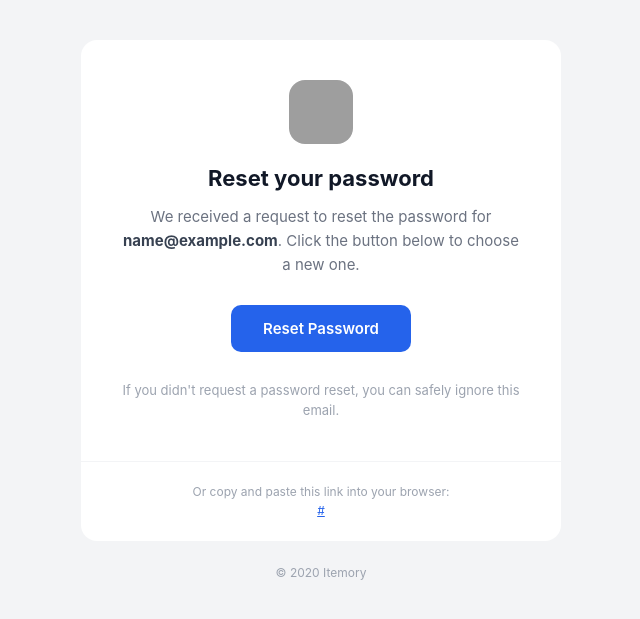
After one commit to jerryren527/itemory-api, a Django app: template app/templates/emails/reset_password.html in a window 1280 px wide. The commit adds this page. Shown: the top 619 px of the page, without its empty margins (319-959 px from the left). Run offline with Django 5.2, Linux system fonts and the light colour scheme; the template is opened without the code that fills it: most values are stand-ins (such as "Sample title", 1, 10 or a date in 2020); grey boxes are pictures that could not be loaded.

Commit message:
Send password reset email as HTML with inline logo
Also sets has_password=True after a successful reset (previously left
false for accounts that reset before ever setting one) and fixes
create_item/update_item treating an explicit quantity of 0 as falsy and
silently coercing it to 1.

```diff
--- /dev/null
+++ b/app/templates/emails/reset_password.html
@@ -0,0 +1,76 @@
+<!DOCTYPE html>
+<html lang="en">
+<head>
+<meta charset="UTF-8">
+<meta name="viewport" content="width=device-width, initial-scale=1.0">
+<meta http-equiv="X-UA-Compatible" content="IE=edge">
+<meta name="color-scheme" content="light">
+<meta name="supported-color-schemes" content="light">
+<title>Reset your password</title>
+</head>
+<body style="margin:0; padding:0; background-color:#f3f4f6; -webkit-text-size-adjust:100%; text-size-adjust:100%;">
+  <!-- Preheader text, hidden from view but shown in inbox previews -->
+  <div style="display:none; max-height:0; max-width:0; overflow:hidden; opacity:0; font-size:1px; line-height:1px; color:#f3f4f6;">
+    Reset your Itemory account password.
+  </div>
+
+  <table role="presentation" width="100%" cellpadding="0" cellspacing="0" border="0" style="background-color:#f3f4f6;">
+    <tr>
+      <td align="center" style="padding:40px 16px;">
+
+        <table role="presentation" width="480" cellpadding="0" cellspacing="0" border="0" style="width:480px; max-width:100%; background-color:#ffffff; border-radius:16px;">
+          <tr>
+            <td align="center" style="padding:40px 40px 20px 40px; font-family:-apple-system, BlinkMacSystemFont, 'Segoe UI', Roboto, Helvetica, Arial, sans-serif;">
+              <img src="cid:{{ logo_cid }}" width="64" height="64" alt="Itemory" style="display:block; border-radius:16px; width:64px; height:64px;">
+            </td>
+          </tr>
+          <tr>
+            <td align="center" style="padding:0 40px; font-family:-apple-system, BlinkMacSystemFont, 'Segoe UI', Roboto, Helvetica, Arial, sans-serif;">
+              <h1 style="margin:0 0 12px 0; font-size:22px; line-height:1.3; color:#111827; font-weight:700;">Reset your password</h1>
+              <p style="margin:0; font-size:15px; line-height:1.6; color:#6b7280;">
+                We received a request to reset the password for<br>
+                <strong style="color:#374151;">{{ user_email }}</strong>. Click the button below to choose a new one.
+              </p>
+            </td>
+          </tr>
+          <tr>
+            <td align="center" style="padding:28px 40px 8px 40px;">
+              <table role="presentation" cellpadding="0" cellspacing="0" border="0">
+                <tr>
+                  <td align="center" bgcolor="#2563eb" style="border-radius:10px;">
+                    <a href="{{ verification_url }}" target="_blank" style="display:inline-block; padding:14px 32px; font-family:-apple-system, BlinkMacSystemFont, 'Segoe UI', Roboto, Helvetica, Arial, sans-serif; font-size:15px; font-weight:600; color:#ffffff; text-decoration:none; border-radius:10px;">Reset Password</a>
+                  </td>
+                </tr>
+              </table>
+            </td>
+          </tr>
+          <tr>
+            <td align="center" style="padding:20px 40px 40px 40px; font-family:-apple-system, BlinkMacSystemFont, 'Segoe UI', Roboto, Helvetica, Arial, sans-serif;">
+              <p style="margin:0; font-size:13px; line-height:1.6; color:#9ca3af;">
+                If you didn't request a password reset, you can safely ignore this email.
+              </p>
+            </td>
+          </tr>
+          <tr>
+            <td style="padding:20px 40px; border-top:1px solid #f3f4f6; font-family:-apple-system, BlinkMacSystemFont, 'Segoe UI', Roboto, Helvetica, Arial, sans-serif;" align="center">
+              <p style="margin:0; font-size:12px; line-height:1.6; color:#9ca3af; word-break:break-all;">
+                Or copy and paste this link into your browser:<br>
+                <a href="{{ verification_url }}" style="color:#2563eb;">{{ verification_url }}</a>
+              </p>
+            </td>
+          </tr>
+        </table>
+
+        <table role="presentation" width="480" cellpadding="0" cellspacing="0" border="0" style="width:480px; max-width:100%;">
+          <tr>
+            <td align="center" style="padding:24px 16px 0 16px; font-family:-apple-system, BlinkMacSystemFont, 'Segoe UI', Roboto, Helvetica, Arial, sans-serif;">
+              <p style="margin:0; font-size:12px; color:#9ca3af;">&copy; {{ current_year }} Itemory</p>
+            </td>
+          </tr>
+        </table>
+
+      </td>
+    </tr>
+  </table>
+</body>
+</html>
```
Also changed, not shown: app/serializers.py (+26 -0 lines), app/templates/reset_password.html (+85 -4 lines), app/views.py (+4 -10 lines).
